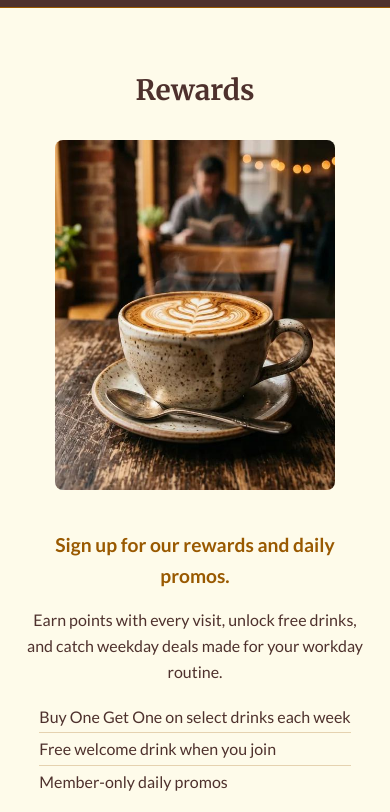
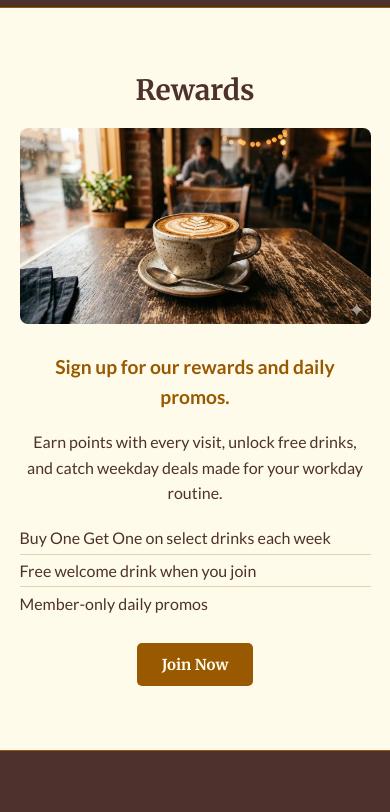
Before and after one commit to Dtzul04/campus-coffee-shop, a plain HTML site: page index.html in a window 390 px wide. Shown: the part 1501-2313 px from the top of the page. Drawn offline with nearby package versions, Linux system fonts and the light colour scheme; a web font is replaced by a local one.

Commit message:
Refine Rewards layout with a taller banner image and tighter spacing.
Moves the cafe image under the heading as a wide banner and improves vertical spacing for a cleaner section.

```diff
--- a/index.html
+++ b/index.html
@@ -140,7 +140,6 @@
   <section class="rewards" id="promotions">
     <div class="container">
       <h2>Rewards</h2>
-      <div class="rewards-content">
       <img
         class="rewards-img"
         src="images/image 2.jpg"
@@ -155,7 +154,6 @@
           <li>Member-only daily promos</li>
         </ul>
         <a href="#contact" class="btn btn-primary rewards-btn">Join Now</a>
-        </div>
       </div>
     </div>
   </section>
--- a/styles.css
+++ b/styles.css
@@ -22,29 +22,25 @@
 }
 
 .rewards h2 {
-  margin-bottom: 2rem;
+  margin-bottom: 1.25rem;
   font-size: 1.75rem;
   color: #4E312D;
 }
 
-.rewards-content {
-  display: flex;
-  align-items: center;
-  justify-content: space-between;
-  gap: 2.5rem;
-  text-align: left;
-}
-
 .rewards-img {
-  width: 45%;
-  max-width: 420px;
-  aspect-ratio: 4 / 5;
+  display: block;
+  width: 100%;
+  max-height: 360px;
   object-fit: cover;
+  object-position: center;
   border-radius: 8px;
+  margin-bottom: 1.75rem;
 }
 
 .rewards-text {
-  flex: 1;
+  max-width: 640px;
+  margin: 0 auto;
+  text-align: center;
 }
 
 .rewards-lead {
@@ -62,8 +58,10 @@
 
 .rewards-perks {
   list-style: none;
-  margin: 0 0 1.5rem;
+  margin: 0 auto 1.5rem;
   padding: 0;
+  max-width: 420px;
+  text-align: left;
   font-family: Lato, sans-serif;
 }
 
@@ -150,20 +148,8 @@
 }
 
 @media (max-width: 768px) {
-  .rewards-content {
-    flex-direction: column;
-    align-items: center;
-    text-align: center;
-  }
-
   .rewards-img {
-    width: 100%;
-    max-width: 280px;
-  }
-
-  .rewards-perks {
-    text-align: left;
-    display: inline-block;
+    max-height: 260px;
   }
 
   .contact-items {
```
Lines whose indentation alone changed are shown as unchanged.
